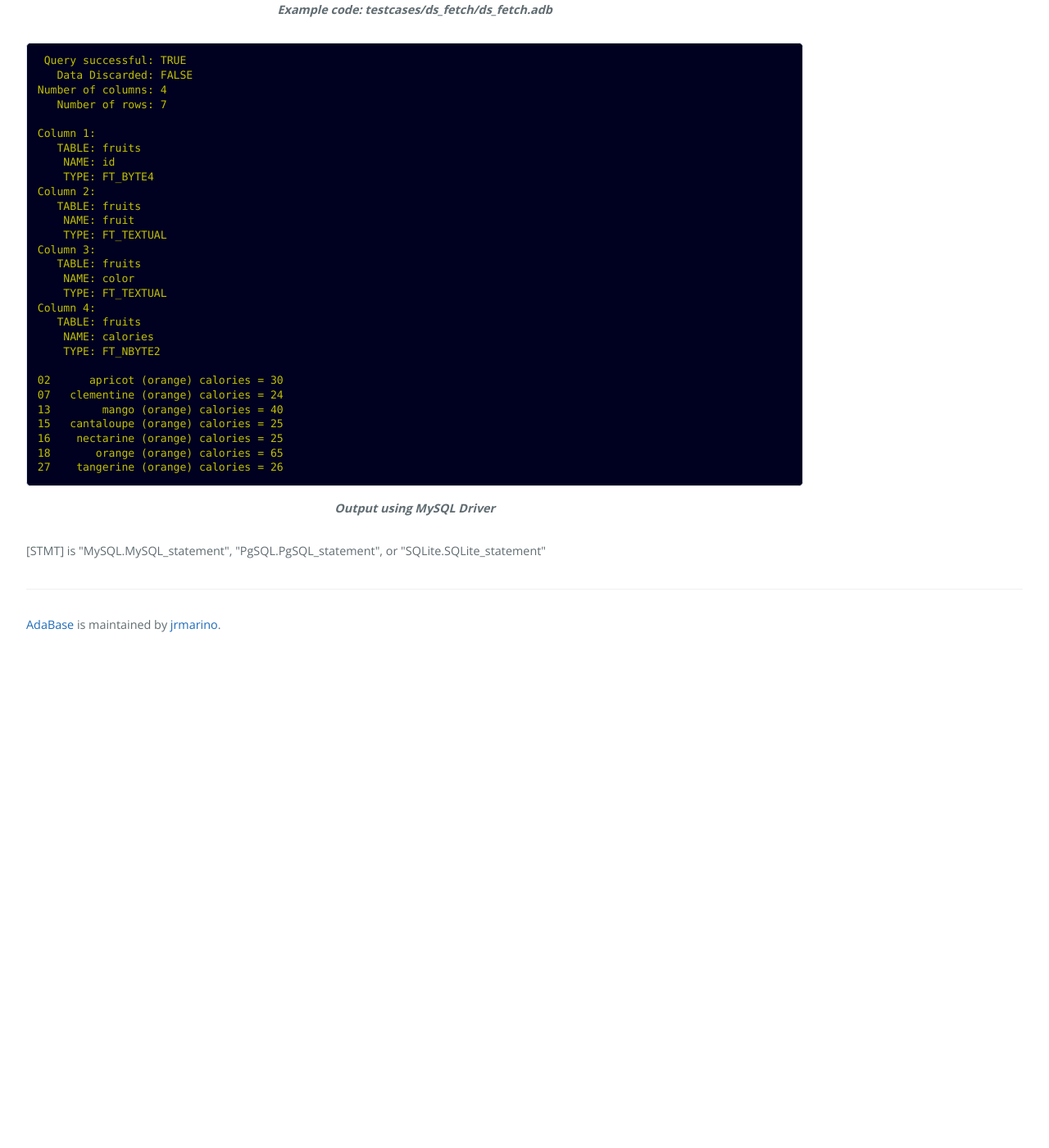
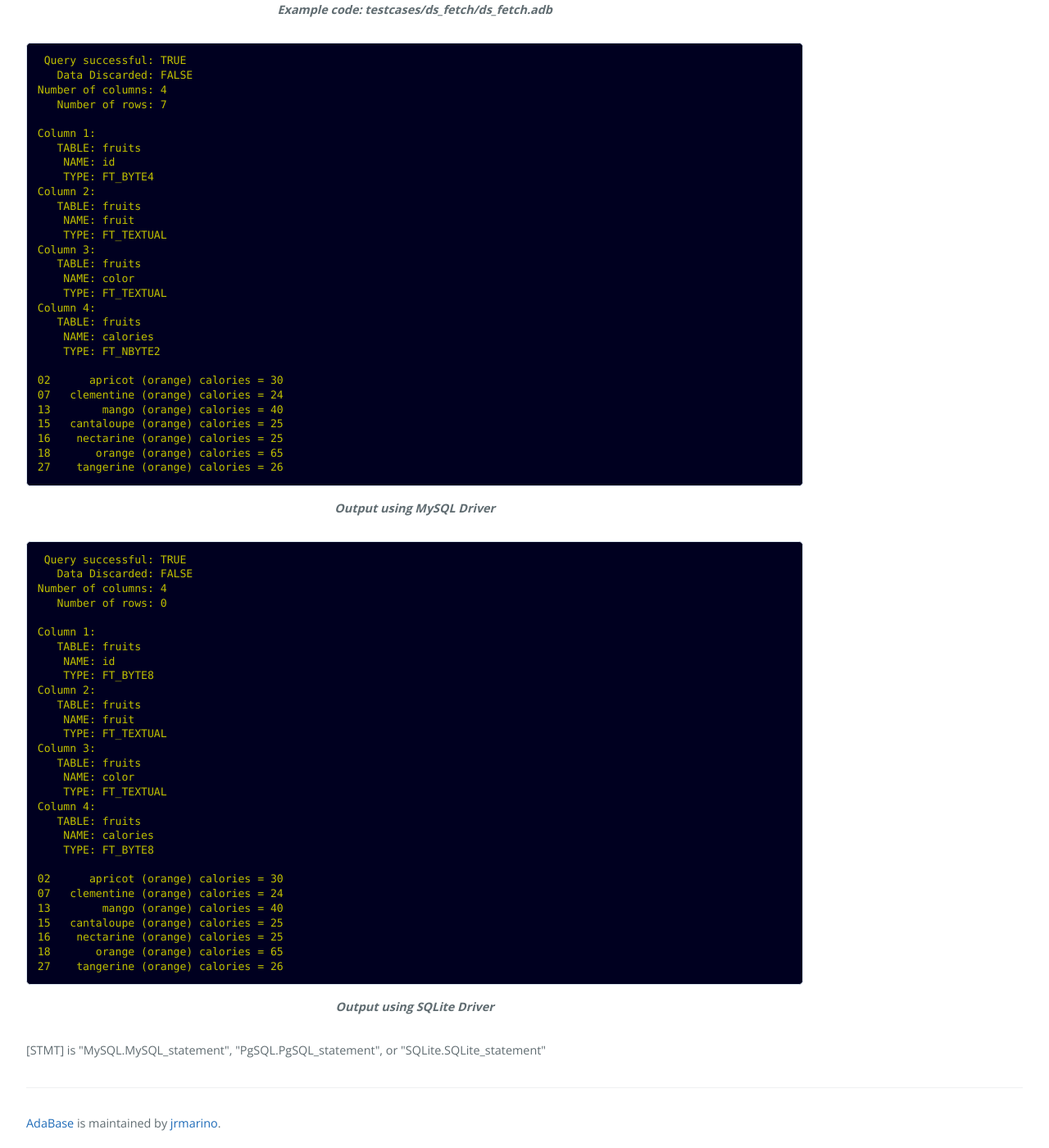
Before and after one commit to jrmarino/AdaBase, a Jekyll site: the page built from stmt_fetch_next.md, in a window 1280 px wide and 1400 px high, scrolled down 1499 px. Shown: the whole window at 82% size. Built offline with Jekyll 4.4.1, drawn with Linux system fonts in a browser that asks for light colours; before the commit the page ends 2291 px from its top, so only the background shows below that.

Commit message:
Show differing SQLite output for fetch next testcase

```diff
--- a/stmt_fetch_next.md
+++ b/stmt_fetch_next.md
@@ -116,6 +116,39 @@ Column 4:
 </pre>
 <p class="caption">Output using MySQL Driver</p>
 <br/>
+<pre class="output">
+ Query successful: TRUE
+   Data Discarded: FALSE
+Number of columns: 4
+   Number of rows: 0
+
+Column 1:
+   TABLE: fruits
+    NAME: id
+    TYPE: FT_BYTE8
+Column 2:
+   TABLE: fruits
+    NAME: fruit
+    TYPE: FT_TEXTUAL
+Column 3:
+   TABLE: fruits
+    NAME: color
+    TYPE: FT_TEXTUAL
+Column 4:
+   TABLE: fruits
+    NAME: calories
+    TYPE: FT_BYTE8
+
+02      apricot (orange) calories = 30
+07   clementine (orange) calories = 24
+13        mango (orange) calories = 40
+15   cantaloupe (orange) calories = 25
+16    nectarine (orange) calories = 25
+18       orange (orange) calories = 65
+27    tangerine (orange) calories = 26
+</pre>
+<p class="caption">Output using SQLite Driver</p>
+<br/>
 <p>{{ page.supported_stmts }}</p>
 </div>
 <div class="sidenav">
```
